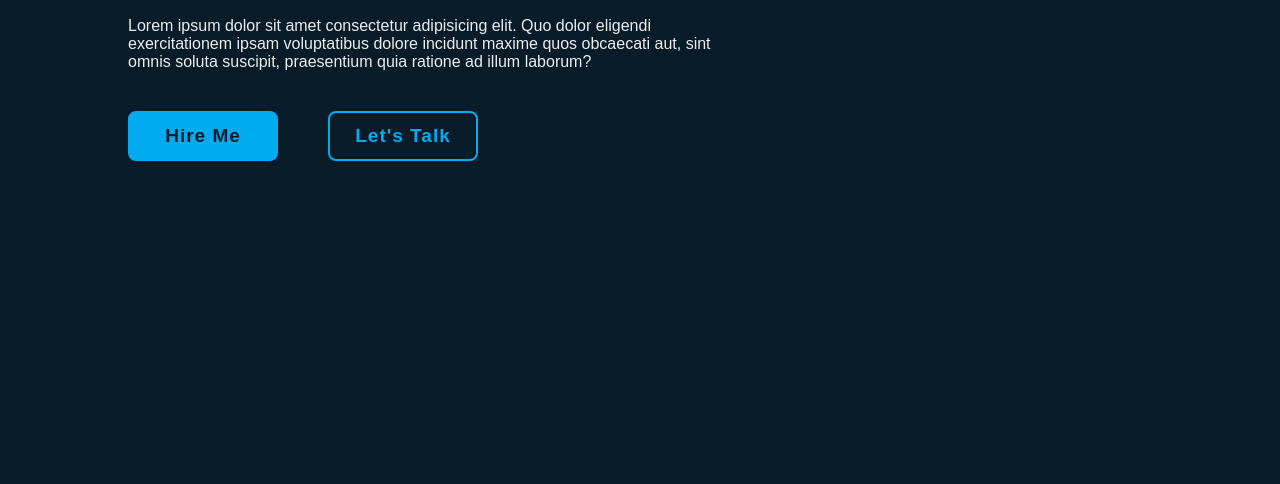
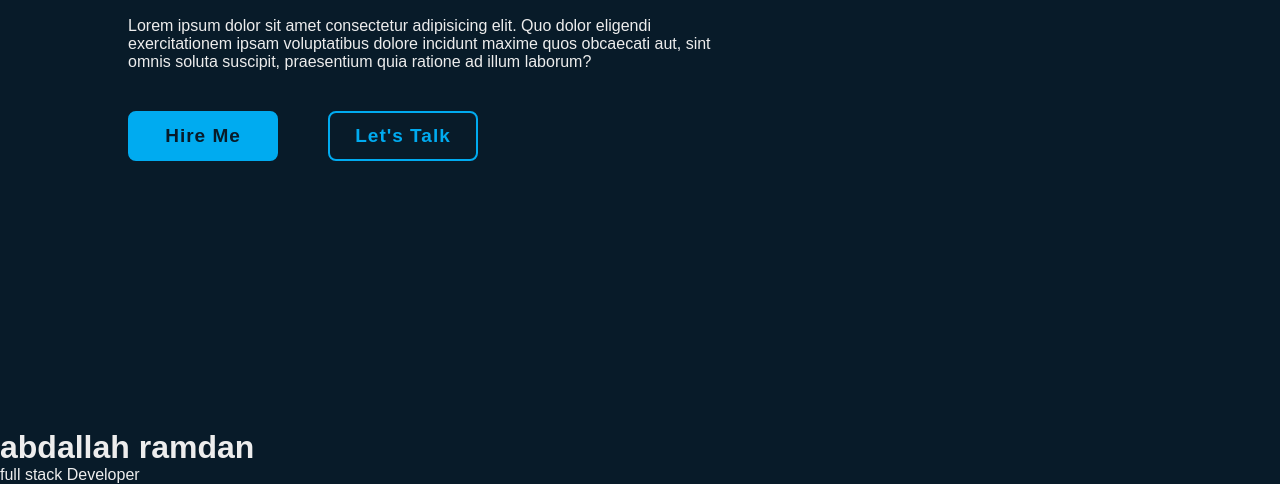
Before and after one commit to abdallah4321/my-projects, a plain HTML site: page index.html in a window 1280 px wide. Shown: the part 371-855 px from the top of the page. Before the commit the page ends 800 px from the top, so only its background shows below. Drawn offline with Linux system fonts and the light colour scheme.

Commit message:
add new line

```diff
--- a/index.html
+++ b/index.html
@@ -1,5 +1,6 @@
 <!DOCTYPE html>
 <html lang="en">
+
 <head>
     <meta charset="UTF-8">
     <meta name="viewport" content="width=device-width, initial-scale=1.0">
@@ -7,6 +8,7 @@
     <title>abdallah</title>
 
 </head>
+
 <body>
     <header class="header">
         <a href="#" class="logo">Abdallah .</a>
@@ -25,7 +27,9 @@
         <div class="home-content">
             <h1>Hi, I'm Abdallah Salem</h1>
             <h3>Full Stack Developer</h3>
-<p>Lorem ipsum dolor sit amet consectetur adipisicing elit. Quo dolor eligendi exercitationem ipsam voluptatibus dolore incidunt maxime quos obcaecati aut, sint omnis soluta suscipit, praesentium quia ratione ad illum laborum?</p>
+            <p>Lorem ipsum dolor sit amet consectetur adipisicing elit. Quo dolor eligendi exercitationem ipsam
+                voluptatibus dolore incidunt maxime quos obcaecati aut, sint omnis soluta suscipit, praesentium quia
+                ratione ad illum laborum?</p>
 
 
             <div class="btn">
@@ -34,7 +38,11 @@
             </div>
         </div>
     </section>
-
+    <div>
+        <h1>abdallah ramdan </h1>
+        <p>full stack Developer</p>
+    </div>
 
 </body>
+
 </html>
```
Lines whose indentation alone changed are shown as unchanged.
